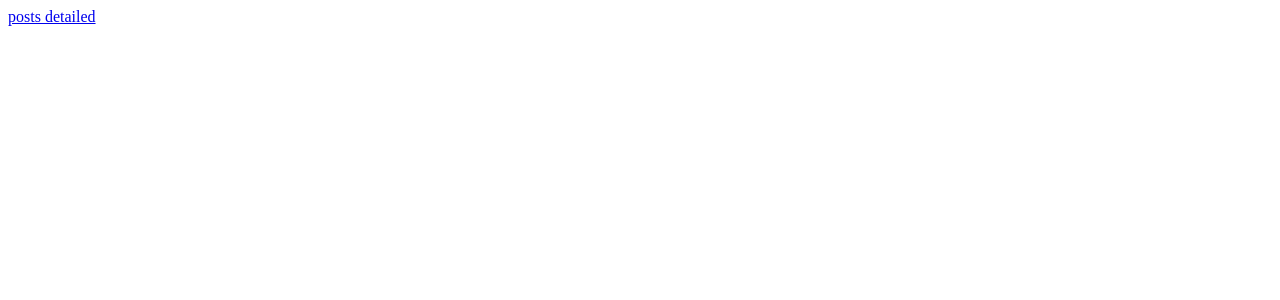
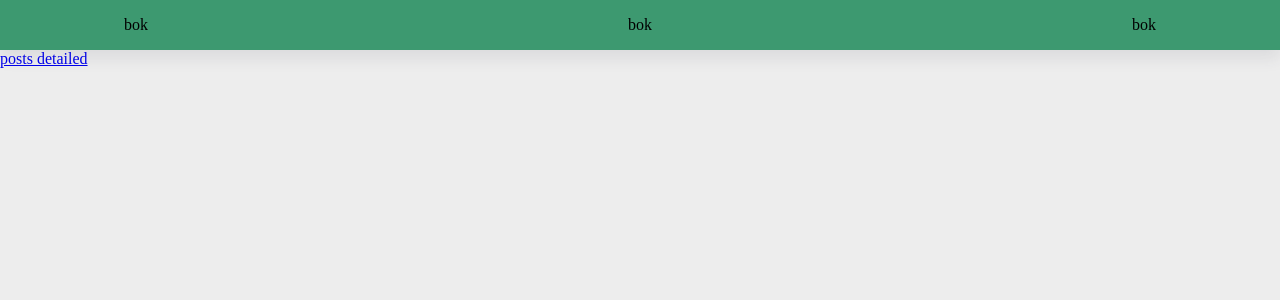
Before and after one commit to phys3/deedit-frontend, a React (Create React App) app: page /post in a window 1280 px wide. Shown: the top 300 px of the page. Built offline with nearby package versions, Linux system fonts and the light colour scheme.

Commit message:
Minor fixes

```diff
--- a/src/pages/Components/Page.tsx
+++ b/src/pages/Components/Page.tsx
@@ -4,7 +4,7 @@ import styled from 'styled-components/macro';
 const Viewport = styled.div`
   position: absolute;
   top: 0;
-
+  background-color: #ededed;
   bottom: 0;
   left: 0;
   right: 0;
--- a/src/pages/PostDetailed/PostDetailed.js
+++ /dev/null
@@ -1,14 +0,0 @@
-import React from 'react';
-import {Link} from "react-router-dom";
-
-const PostDetailed = ()=>{
-
-return (
-
-<Link to ="/">posts detailed</Link>
-
-)
-
-}
-
-export default PostDetailed;
--- /dev/null
+++ b/src/pages/PostDetailed/PostDetailed.tsx
@@ -0,0 +1,19 @@
+import * as React from 'react';
+import {Link} from "react-router-dom";
+import {Page, PageDocumentHead, PageHeader} from "../Components/index";
+
+const PostDetailed = ()=>{
+
+return (
+
+
+<Page>
+ <PageDocumentHead />
+    <PageHeader/>
+    <Link to ="/">posts detailed</Link>
+</Page>
+)
+
+}
+
+export default PostDetailed;
```
Also changed, not shown: src/pages/index.tsx (renamed from src/pages/index.js).
